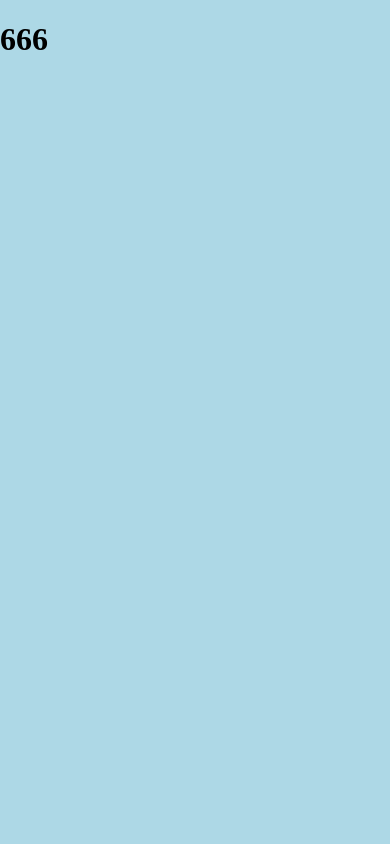
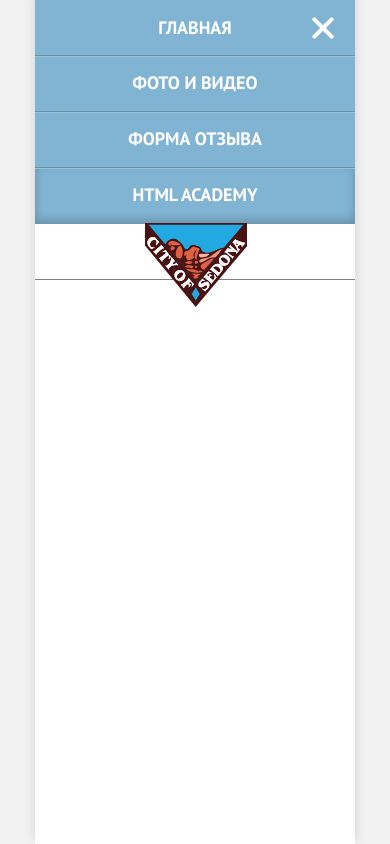
Before and after one commit to Anton2501/sedona, a website: page app/index.html in a window 390 px wide. Drawn offline with nearby package versions, Linux system fonts and the light colour scheme; files that its build step writes are made by us from their sources.

Commit message:
LY Mobile Header

```diff
--- a/app/index.html
+++ b/app/index.html
@@ -2,12 +2,51 @@
 <html lang="ru">
 <head>
   <meta charset="UTF-8">
-  <title>Document</title>
+  <title>Sedona</title>
   <link rel="stylesheet" href="css/normalize.css">
-  <link rel="stylesheet" href="css/style.min.css">
+  <link rel="stylesheet" href="css/main.min.css">
+  <meta name="viewport" content="width=device-width, initial-scale=1">
+  <link href="https://fonts.googleapis.com/css?family=PT+Sans:400,700&amp;subset=cyrillic-ext" rel="stylesheet">
+  <link rel="icon" type="image/png" href="img/favicon-96x96.png" sizes="96x96">
+  <link rel="icon" type="image/png" href="img/favicon-64x64.png" sizes="64x64">
+  <link rel="icon" type="image/png" href="img/favicon-32x32.png" sizes="32x32">
+  <link rel="icon" type="image/png" href="img/favicon-16x16.png" sizes="16x16">
 </head>
 <body>
-  <h1>666</h1>
-  <img src="img/123.png" alt="">
+  <div class="page">
+    <div class="container">
+      <!-- =========HEADER======== -->
+      <header class="header header--opened">
+        <button class="header__menu-btn header__menu-btn--opened">
+          <span>Menu</span>
+        </button>
+        <nav class="header__navigation">
+          <ul class="header__nav-list">
+            <li class="header__item">
+              <a href="#" class="header__item-link">Главная</a>
+            </li>
+            <li class="header__item">
+              <a href="#" class="header__item-link">Фото и видео</a>
+            </li>
+            <li class="header__item">
+              <a href="#" class="header__item-link">Форма отзыва</a>
+            </li>
+            <li class="header__item">
+              <a href="#" class="header__item-link">HTML Academy</a>
+            </li>
+          </ul>
+        </nav>
+        <div class="header__logo">
+          <a class="header__logo-link">
+            <picture>
+              <source media="(min-width: 1200px)" srcset="img/logo-sedona-desktop.svg">
+              <source media="(min-width: 768px)" srcset="img/logo-sedona-tablet.svg">
+              <img src="img/logo-sedona-mobile.svg" alt="logo" class="header__logo-pic">
+            </picture>
+          </a>
+        </div>
+      </header>
+    </div>
+  </div>
 </body>
 </html>
--- /dev/null
+++ b/app/scss/blocks/header.scss
@@ -0,0 +1,135 @@
+.header {
+  position: relative;
+  background-color: #ffffff;
+
+  &--opened {
+    .header__menu-btn {
+      right: 20px;
+      width: 24px;
+
+      span {
+        width: 0;
+        height: 0;
+
+        &::before,
+        &::after {
+          position: absolute;
+          content: "";
+          top: 0px;
+          left: -3px;
+          width: 28px;
+          height: 4px;
+          background-color: #ffffff;
+          border-radius: 1px;
+          transform: rotate(45deg);
+        }
+        &::after {
+          top: 0;
+          transform: rotate(-45deg);
+        }
+      }
+    }
+
+    .header__navigation {
+      display: block;
+    }
+  }
+}
+.header__menu-btn {
+  position: absolute;
+  top: 16px;
+  right: 19px;
+  width: 25px;
+  height: 23px;
+  font-size: 0;
+  @include btn-reset();
+  z-index: 10;
+
+  span {
+    position: absolute;
+    content: "";
+    top: 10px;
+    left: calc(50% - 11px);
+    width: 23px;
+    height: 4px;
+    background-color: #81b3d2;
+    transition: all ease 0.2s;
+
+    &::before,
+    &::after {
+      position: absolute;
+      content: "";
+      top: -8px;
+      left: 0;
+      width: 23px;
+      height: 4px;
+      background-color: #81b3d2;
+    }
+    &::after {
+      top: 8px;
+    }
+  }
+}
+.header__navigation {
+  display: none;
+  position: relative;
+}
+.header__item {
+  height: 56px;
+
+  background-color: #81b3d2;
+  border-bottom: 1px solid #678fa8;
+  transition: all ease 0.2s;
+
+  &:nth-child(n+2) {
+    border-top: 1px solid #9ac2db;
+  }
+
+  &:first-child{
+    .header__item-link {
+      padding: 8px 0;
+    }
+  }
+
+  &:last-child {
+    border-bottom: none;
+    box-shadow: inset 0 -4px 10px 0 rgba(0, 0, 0, 0.2);
+  }
+
+  &:hover {
+    border-top: 1px solid #669ec0;
+    background-color: #669ec0;
+  }
+
+  &:active {
+    .header__item-link {
+      color: #94b9d2;
+    }
+  }
+}
+
+.header__item-link {
+  display: block;
+  width: 100%;
+  padding: 6px 0 6px;
+  text-align: center;
+  text-transform: uppercase;
+  text-decoration: none;
+  font-size: 18px;
+  font-weight: 700;
+  color: #ffffff;
+  line-height: 40px;
+}
+
+.header__logo {
+  position: relative;
+  height: 56px;
+  border-bottom: 1px solid grey;
+}
+.header__logo-link {
+  position: absolute;
+  top: -1px;
+  left: calc(50% - 50px);
+  width: 102px;
+  height: 83px;
+}
--- /dev/null
+++ b/app/scss/main.scss
@@ -0,0 +1,23 @@
+* {
+  padding: 0;
+  margin: 0;
+  box-sizing: border-box;
+}
+body {
+  background-color: #f2f2f2;
+  font-family: "PT Sans", Arial, sans-serif;
+}
+ul, li {
+  list-style: none;
+}
+.container {
+  width: 320px;
+  min-height: 100vh;
+  margin: 0 auto;
+  background-color: #ffffff;
+  box-shadow: 0 -5px 9px 2px #dbdbdb;
+}
+
+@import "mixins.scss";
+
+@import "blocks/header.scss";
--- /dev/null
+++ b/app/scss/mixins.scss
@@ -0,0 +1,6 @@
+@mixin btn-reset() {
+  border: none;
+  background-color: transparent;
+  cursor: pointer;
+  outline: none;
+}
--- a/app/scss/style.scss
+++ /dev/null
@@ -1,8 +0,0 @@
-body {
-  background: lightblue;
-}
-.abaddon{
-  display: flex;
-  justify-content: space-between;
-  transition: all ease 0.2s;
-}
--- a/gulpfile.js
+++ b/gulpfile.js
@@ -12,7 +12,7 @@ var del = require("del");
 
 
 gulp.task('style', function() {
-  return gulp.src('app/scss/style.scss')
+  return gulp.src('app/scss/main.scss')
         .pipe(sass())
         .pipe(autoprefixer({
           browsers: ['last 2 versions'],
```
Also changed, not shown: app/img/common-gallery-img_3208-1476362246.jpg (deleted), app/img/favicon-16x16.png (added), app/img/favicon-32x32.png (added), app/img/favicon-64x64.png (added), app/img/favicon-96x96.png (added), app/img/logo-sedona-desktop.svg (added), app/img/logo-sedona-mobile.svg (added), app/img/logo-sedona-tablet.svg (added), 1 other file.
